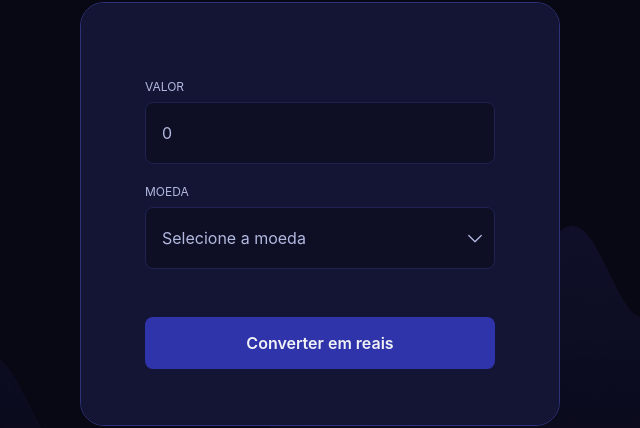
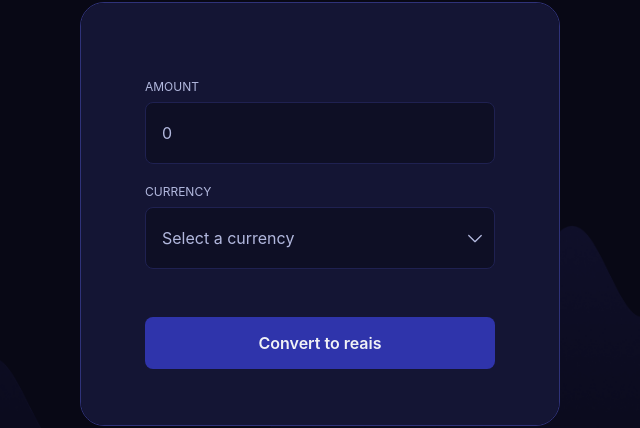
Before and after one commit to eduardapontel/reais-converter, a plain HTML site: page index.html in a window 1280 px wide. Shown: the part 225-653 px from the top of the page, 320-960 px from the left. Drawn offline with Linux system fonts and the light colour scheme.

Commit message:
Update index.html

```diff
--- a/index.html
+++ b/index.html
@@ -1,5 +1,6 @@
 <!DOCTYPE html>
 <html lang="en">
+
 <head>
   <meta charset="UTF-8" />
   <meta name="viewport" content="width=device-width, initial-scale=1.0" />
@@ -7,32 +8,31 @@
   <link rel="preconnect" href="https://fonts.googleapis.com" />
   <link rel="preconnect" href="https://fonts.gstatic.com" crossorigin />
 
-    <link
-      href="https://fonts.googleapis.com/css2?family=IBM+Plex+Mono&family=Roboto:wght@400;500;700&display=swap"
-      rel="stylesheet"
-    />
+  <link href="https://fonts.googleapis.com/css2?family=IBM+Plex+Mono&family=Roboto:wght@400;500;700&display=swap"
+    rel="stylesheet" />
 
   <link rel="stylesheet" href="styles.css" />
 
-    <title>Reais Converter</title>
+  <title>Convert</title>
 </head>
+
 <body>
   <img src="./img/logo.svg" alt="Convert logo" />
 
   <main>
     <form>
-        <label for="amount">valor</label>
+      <label for="amount">Amount</label>
       <input type="text" name="amount" id="amount" placeholder="0" required />
 
-        <label for="currency">moeda</label>
+      <label for="currency">Currency</label>
       <select name="currency" id="currency" required>
-          <option value="" disabled selected hidden>Selecione a moeda</option>
-          <option value="USD">Dólar Americano</option>
+        <option value="" disabled selected hidden>Select a currency</option>
+        <option value="USD">US Dollar</option>
         <option value="EUR">Euro</option>
-          <option value="GBP">Libra Esterlina</option>
+        <option value="GBP">British Pound</option>
       </select>
 
-        <button type="submit">Converter em reais</button>
+      <button type="submit">Convert to reais</button>
     </form>
 
     <footer>
@@ -43,4 +43,5 @@
 
   <script src="./script.js"></script>
 </body>
+
 </html>
```
Lines whose indentation alone changed are shown as unchanged.
